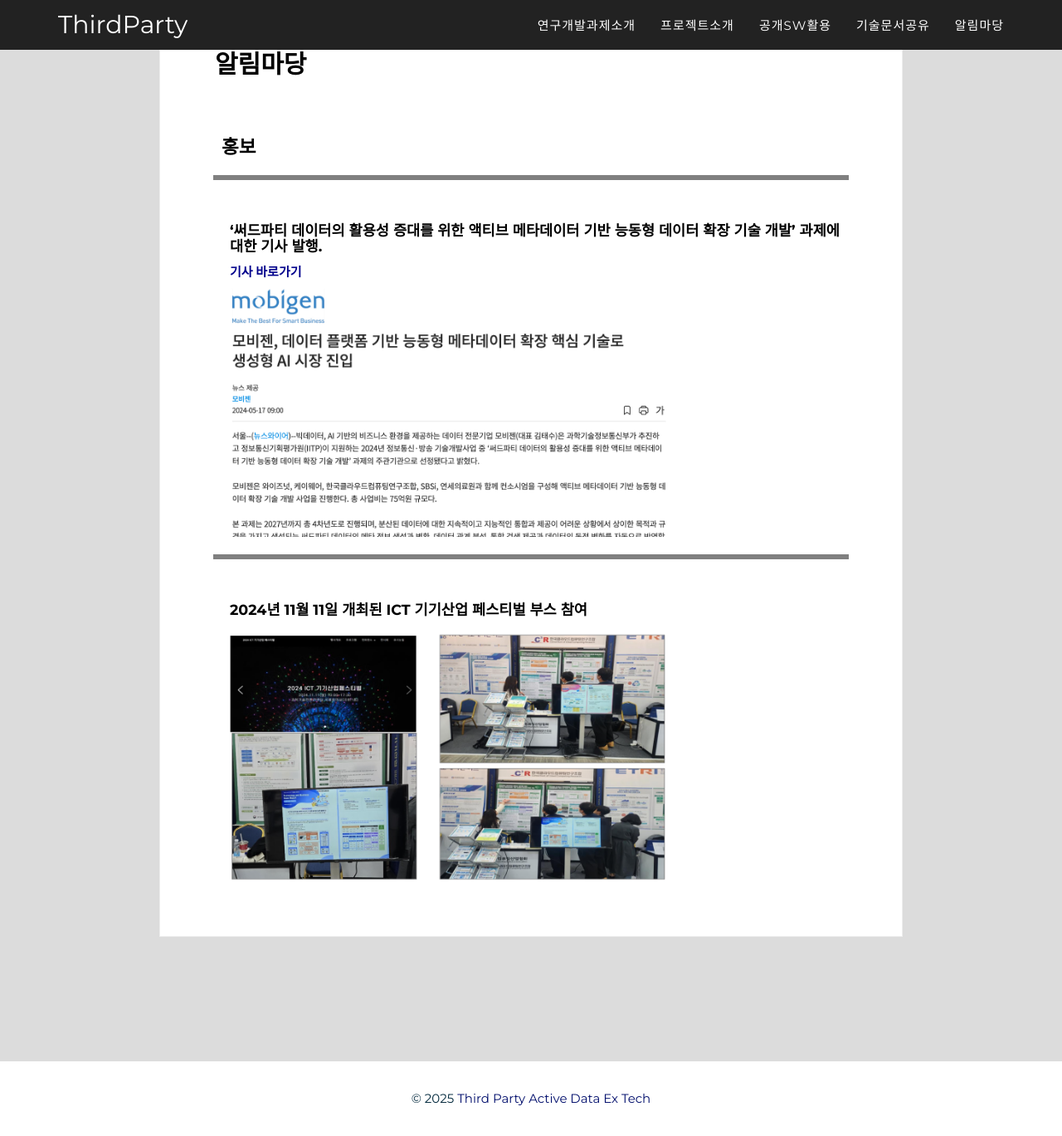
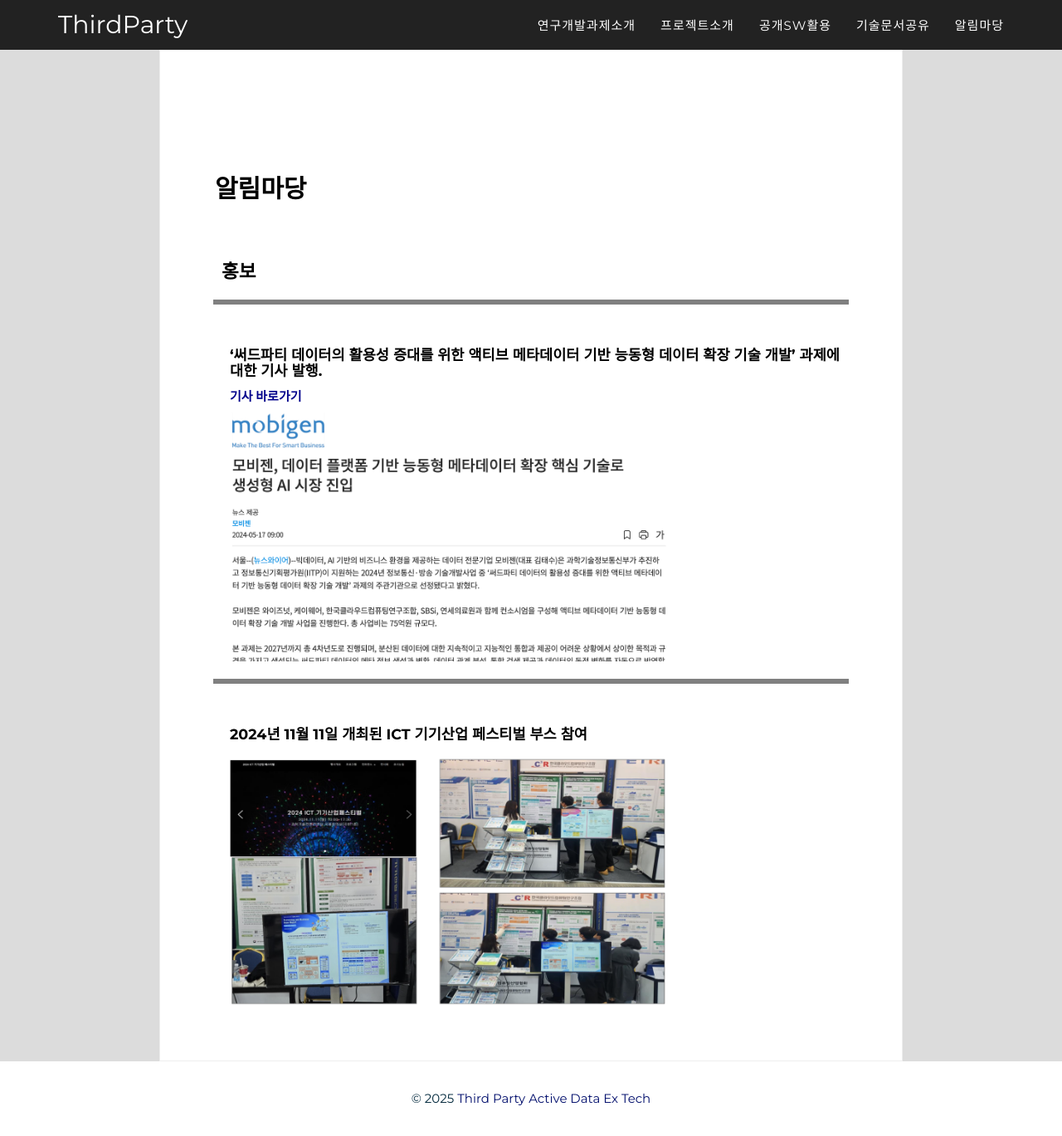
Before and after one commit to ThirdActiveDataExTech/ThirdActiveDataExTech.github.io, a Jekyll site: the page built from 2016_pages/announcement.html, in a window 1280 px wide and 1369 px high. Shown: the whole window at 83% size. Built offline with Jekyll 4.4.1, drawn with Linux system fonts in a browser that asks for light colours; some web fonts are replaced.

Commit message:
[body 비율 변경]
- header와 footer에 본문 흰 박스가 닿도록 수정

```diff
--- a/_sass/2016_sass/_event.scss
+++ b/_sass/2016_sass/_event.scss
@@ -1,5 +1,5 @@
 .event {
-  padding: 50px 5% 5%;
+  padding: 200px 5% 5%;
   height: 100%;
   margin: 0 15vw 0 15vw;
 
```
